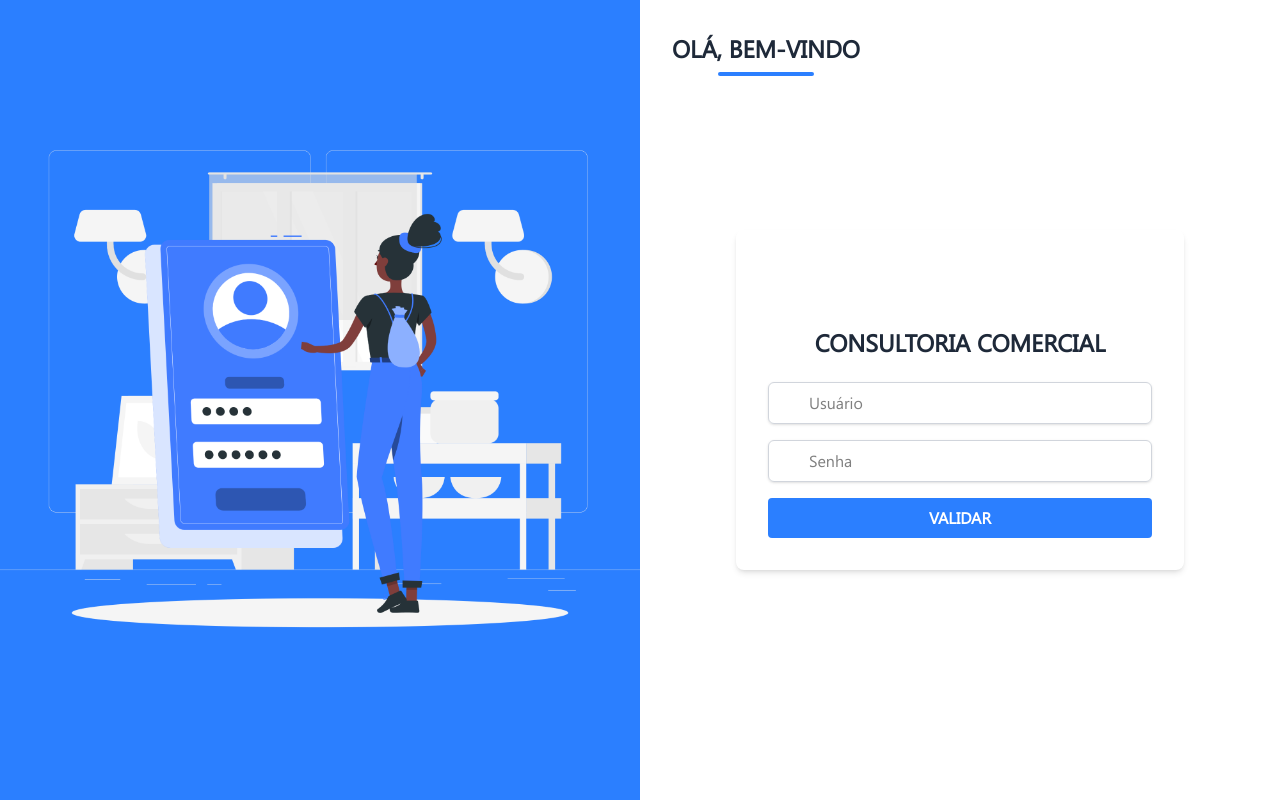
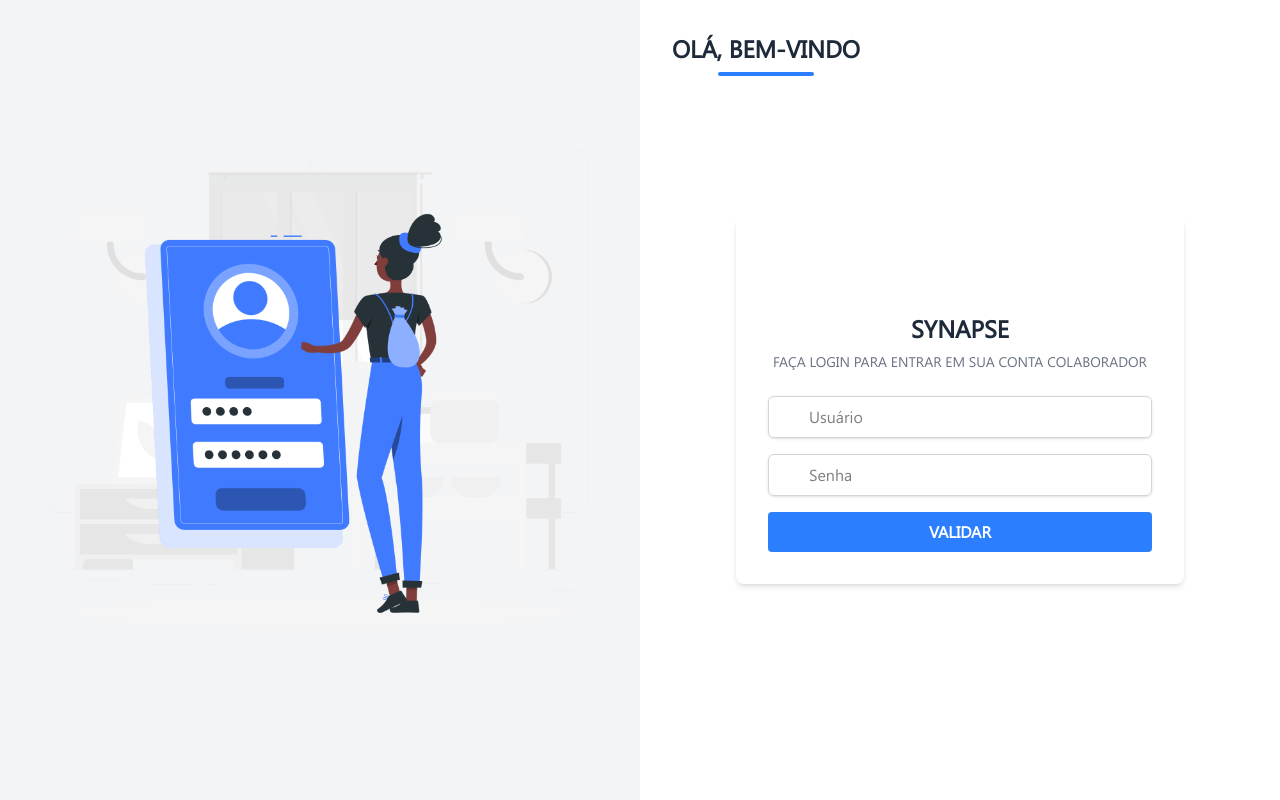
Before and after one commit to gustavofda/My-SaaS, a React (Vite) app: page / in a window 1280 px wide. Built offline with nearby package versions, Linux system fonts and the light colour scheme; some icons are missing.

Commit message:
style: fundo azul retirado

```diff
--- a/src/pages/home/sections/Login/Login.jsx
+++ b/src/pages/home/sections/Login/Login.jsx
@@ -18,8 +18,7 @@ function Login() {
     };
 
     return (
-        <div className="flex h-screen overflow-hidden bg-blue-500">
-
+        <div className="flex h-screen overflow-hidden bg-gray-100">
             <div className="hidden md:flex w-1/2 items-center justify-center h-full">
                 <img
                     src="/assets/images/Login.png"
@@ -27,18 +26,20 @@ function Login() {
                     className="max-w-full max-h-full object-contain"
                 />
             </div>
-
             <div className="w-full md:w-1/2 flex flex-col justify-center bg-white h-full relative">
-
                 <div className="absolute top-8 left-8 flex flex-col items-start">
                     <div className="flex flex-col items-center">
                         <h1 className="text-2xl font-bold text-gray-800 text-center">OLÁ, BEM-VINDO</h1>
                         <div className="w-24 h-1 bg-blue-500 rounded mt-2 mx-auto" />
                     </div>
                 </div>
-
                 <div className="w-full max-w-md p-8 rounded-lg shadow-md mx-auto">
-                    <h1 className="text-2xl font-bold text-center mb-6 mt-16 text-white md:text-gray-800">CONSULTORIA COMERCIAL</h1>
+                    <h1 className="text-2xl font-bold text-center mb-2 mt-16 text-white md:text-gray-800">
+                    SYNAPSE
+                    </h1>
+                    <p className="text-center text-gray-500 mb-6 text-sm">
+                        FAÇA LOGIN PARA ENTRAR EM SUA CONTA COLABORADOR
+                    </p>
                     <form onSubmit={handleLogin} className="space-y-4">
                         <div>
                             <div className="relative">
```
